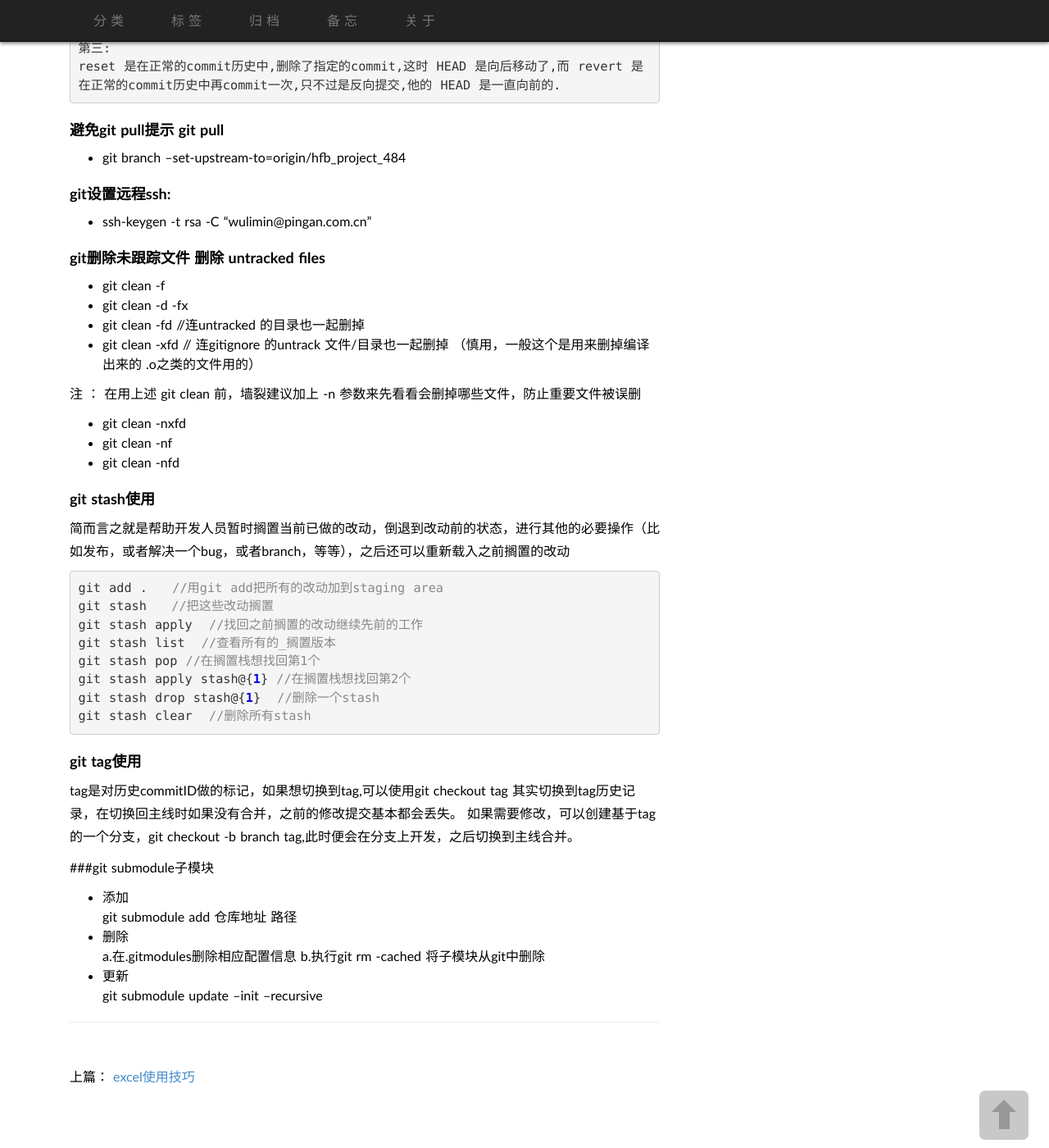
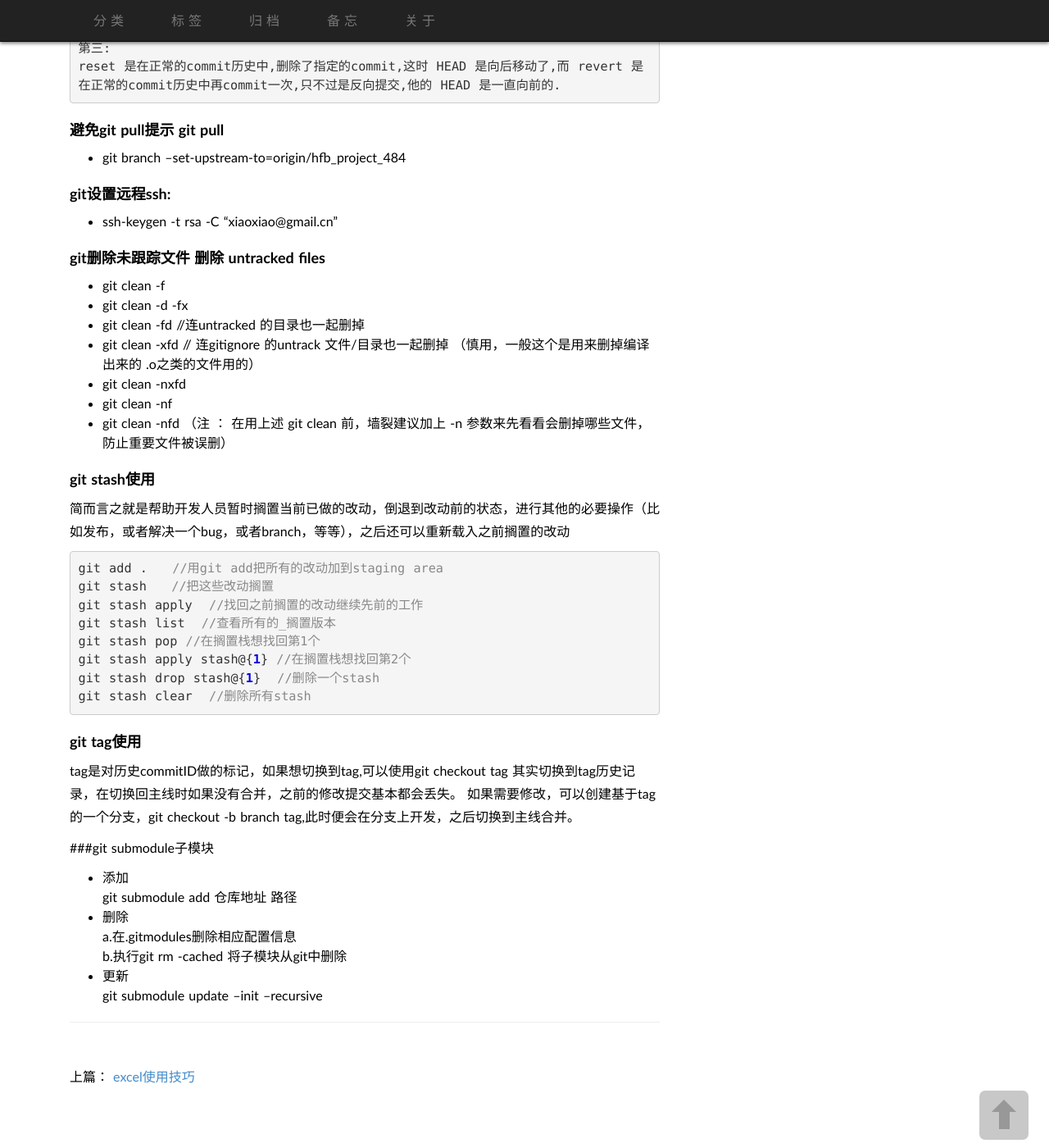
Before and after one commit to wulimin/blog, a Jekyll site: the page built from _posts/2016-09-09-git-useage.md, in a window 1280 px wide and 1400 px high, scrolled down 720 px. Shown: the whole window at 82% size. Built offline with Jekyll 4.4.1, drawn with Linux system fonts in a browser that asks for light colours; nearby versions of some CDN libraries; some web fonts are replaced; library files that are not in the unit come from our copies; comment, search, counter and statistics services are not loaded.

Commit message:
Update 2016-09-09-git-useage.md

```diff
--- a/_posts/2016-09-09-git-useage.md
+++ b/_posts/2016-09-09-git-useage.md
@@ -38,18 +38,17 @@ reset 是在正常的commit历史中,删除了指定的commit,这时 HEAD 是向
 * git branch --set-upstream-to=origin/hfb_project_484
 
 ### git设置远程ssh:
-* ssh-keygen -t rsa -C "wulimin@pingan.com.cn"
+* ssh-keygen -t rsa -C "xiaoxiao@gmail.cn"
 
 ### git删除未跟踪文件 删除 untracked files
 * git clean -f
 * git clean -d -fx
 * git clean -fd   //连untracked 的目录也一起删掉
 * git clean -xfd  // 连gitignore 的untrack 文件/目录也一起删掉 （慎用，一般这个是用来删掉编译出来的 .o之类的文件用的）
-
-注 ： 在用上述 git clean 前，墙裂建议加上 -n 参数来先看看会删掉哪些文件，防止重要文件被误删
 * git clean -nxfd
 * git clean -nf
 * git clean -nfd
+（注 ： 在用上述 git clean 前，墙裂建议加上 -n 参数来先看看会删掉哪些文件，防止重要文件被误删）
 
 ### git stash使用
 简而言之就是帮助开发人员暂时搁置当前已做的改动，倒退到改动前的状态，进行其他的必要操作（比如发布，或者解决一个bug，或者branch，等等），之后还可以重新载入之前搁置的改动
@@ -74,7 +73,7 @@ tag是对历史commitID做的标记，如果想切换到tag,可以使用git chec
 * 添加  <br>
 git submodule add 仓库地址 路径
 * 删除  <br>
-a.在.gitmodules删除相应配置信息
+a.在.gitmodules删除相应配置信息    <br>
 b.执行git rm -cached 将子模块从git中删除
 * 更新  <br>
 git submodule update --init --recursive
```
